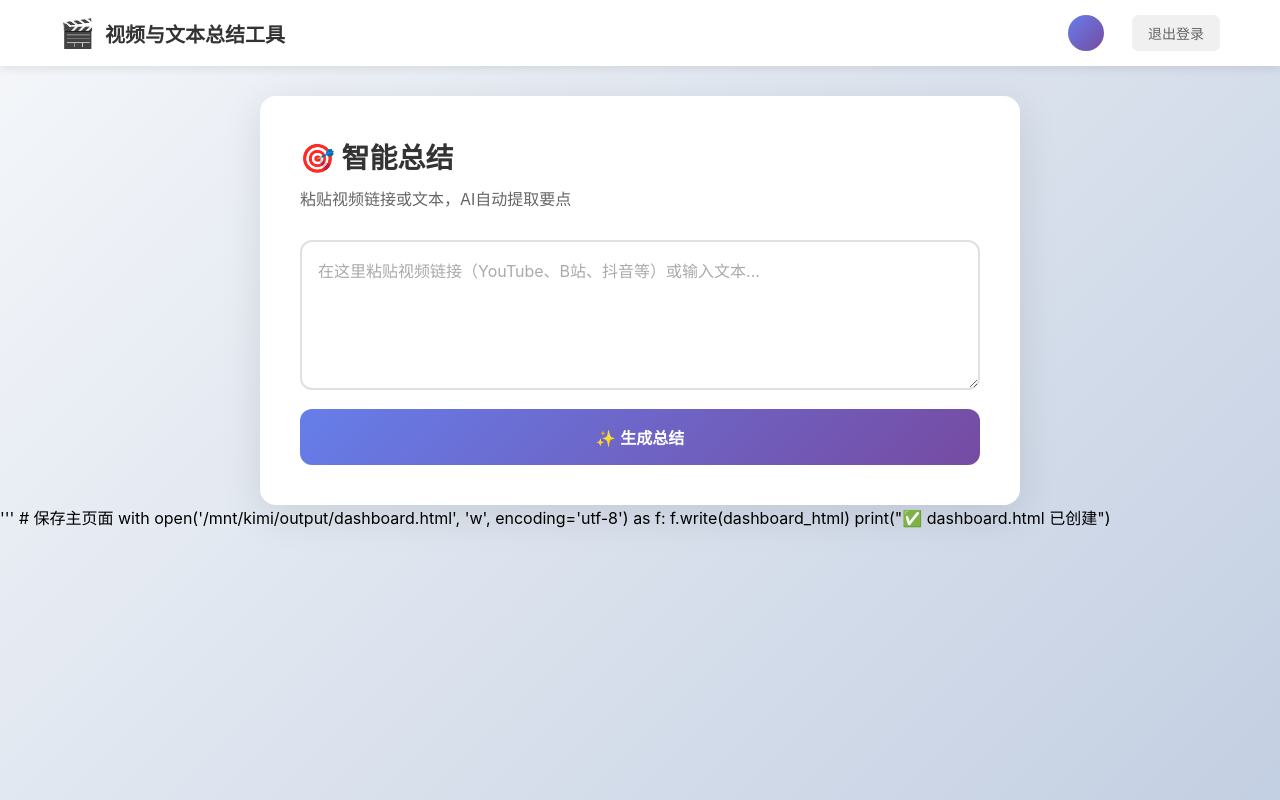
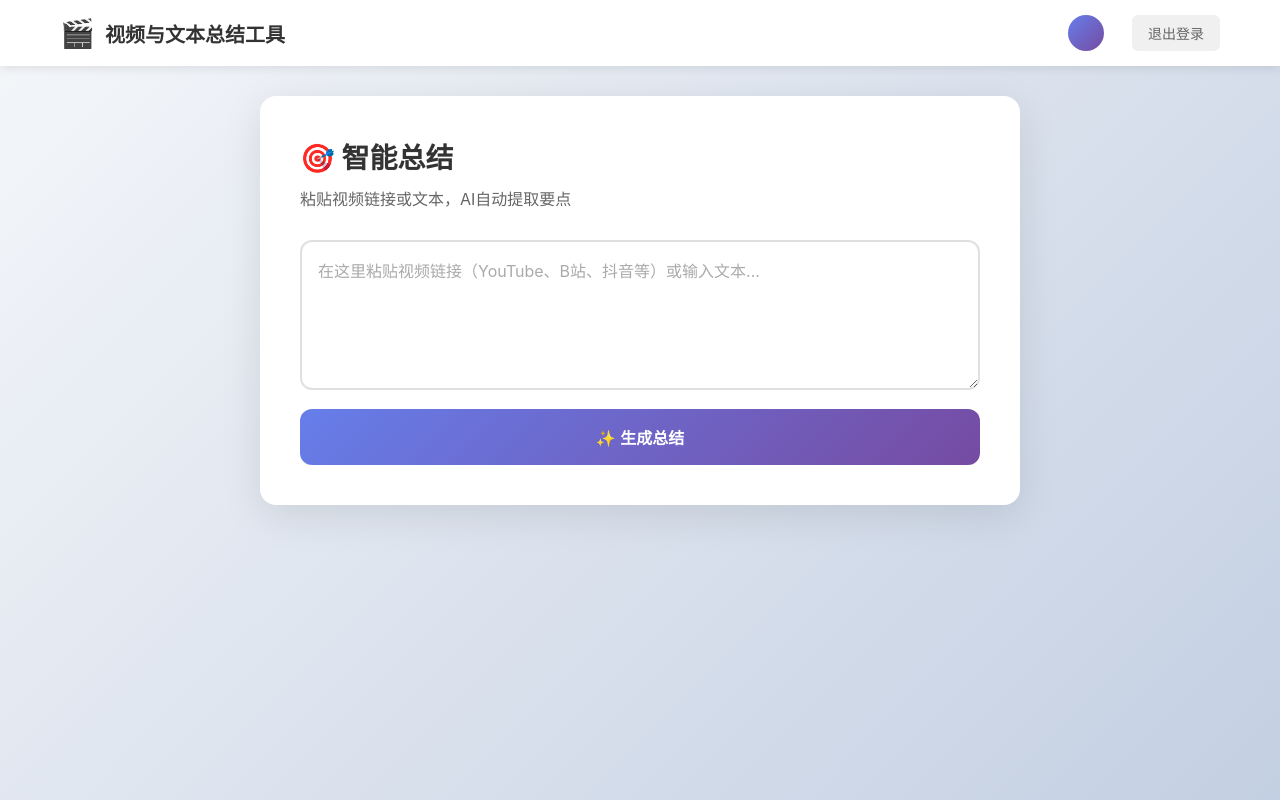
Before and after one commit to en608/en1, a Flask app: template templates/dashboard.html in a window 1280 px wide. Run offline with Flask 3, Linux system fonts and the light colour scheme; the template is opened without the code that fills it, so the values that code supplies are empty.

Commit message:
Update dashboard.html

```diff
--- a/templates/dashboard.html
+++ b/templates/dashboard.html
@@ -401,10 +401,3 @@
     </script>
 </body>
 </html>
-'''
-
-# 保存主页面
-with open('/mnt/kimi/output/dashboard.html', 'w', encoding='utf-8') as f:
-    f.write(dashboard_html)
-
-print("✅ dashboard.html 已创建")
```
